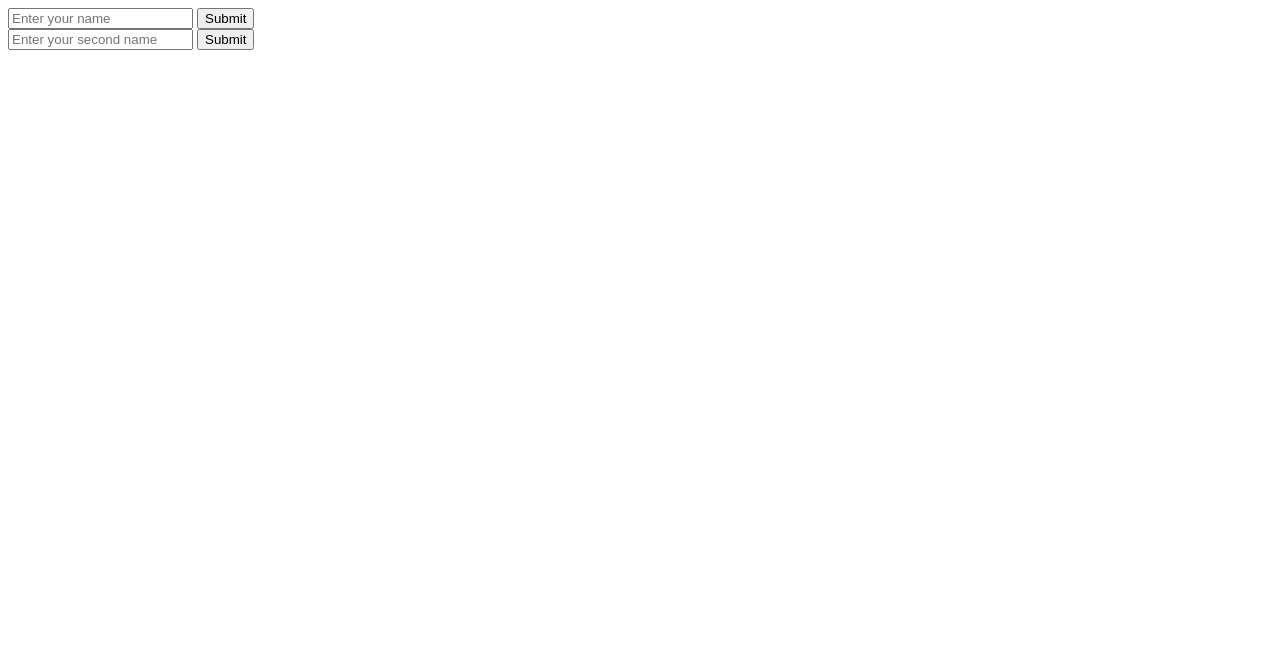
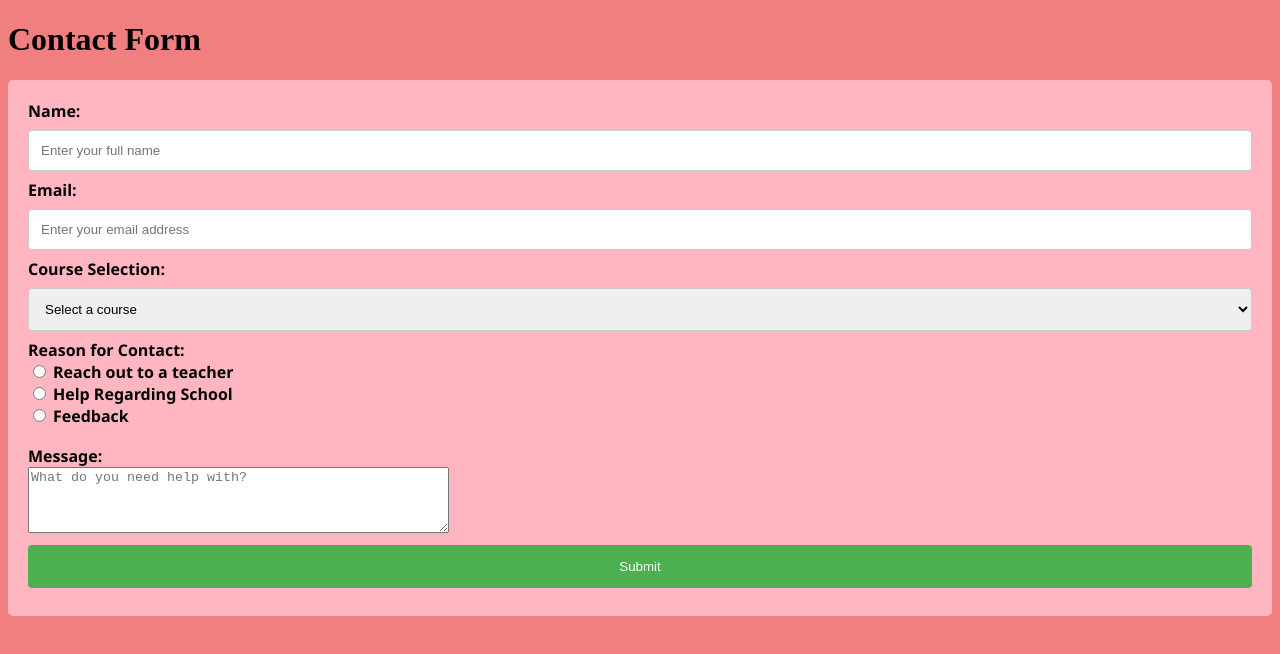
Before and after one commit to Omega-xisv3/Week8form, a plain HTML site: page index.html in a window 1280 px wide. Drawn offline with Linux system fonts and the light colour scheme.

Commit message:
Add files via upload

```diff
--- a/index.html
+++ b/index.html
@@ -3,14 +3,40 @@
 <head>
     <meta charset="UTF-8">
     <meta name="viewport" content="width=device-width, initial-scale=1.0">
-    <title>Document</title>
+    <title>Contact Form</title>
+    <link rel="stylesheet" href="w8.css">
 </head>
 <body>
-    <form action="Name"></form>
-    <input type="text" name="Name" placeholder="Enter your name">
+    <h1>Contact Form</h1>
+   <form action "https://formspree.io/f/mreyyjqk"
+    method="POST">
+    <label for = "fname">Name:</label>
+    <input type="text" id="fname" name="fname" placeholder="Enter your full name"> <br>
+
+    <label for = "email">Email:</label>
+    <input type="email" id="email" name="email" placeholder="Enter your email address"> <br>
+
+    <label for = "courses">Course Selection:</label>
+    <select name="courses" id="courses">
+        <option value="">Select a course</option>
+        <option value="course1">Course 1</option>
+        <option value="course2">Course 2</option>
+        <option value="course3">Course 3</option>
+        <option value="course4">Course 4</option>
+    </select><br>
+
+    <label for = "reason">Reason for Contact:</label>   <br>
+    <input type="radio" id="teacher" name="reason" value="teacher">
+    <label for="teacher">Reach out to a teacher</label><br>
+    <input type="radio" id="help" name="reason" value="help">
+    <label for="help">Help Regarding School</label><br>
+    <input type="radio" id="Questions?" name="reason" value="Questions?">
+    <label for="Questions?">Feedback</label><br>
+    <br>
+    <label for = "message">Message:</label><br>
+    <textarea id="message" name="message" rows="4" cols="50" placeholder="What do you need help with?"></textarea>
     <input type="submit" value="Submit">
-    <form action="Second Name"></form>
-    <input type="text" name="Second Name" placeholder="Enter your second name">
-    <input type="submit" value="Submit">
+
+   </form>
 </body>
 </html>
--- a/w8.css
+++ b/w8.css
@@ -1,3 +1,50 @@
-body {
+body{
     background-color: lightcoral;
 }
+label {
+    font-family: 'Segoe UI', Tahoma, Geneva, Verdana, sans-serif;
+    color: black;
+    font-size: medium;
+    font-weight: bold;
+}
+input[type=text], select {
+  width: 100%;
+  padding: 12px;
+  margin: 8px 0;
+  display: inline-block;
+  border: 1px solid #ccc;
+  border-radius: 4px;
+  box-sizing: border-box;
+}
+input[type=email] {
+    width: 100%;
+  padding: 12px;
+  margin: 8px 0;
+  display: inline-block;
+  border: 1px solid #ccc;
+  border-radius: 4px;
+  box-sizing: border-box;
+}
+input[type=submit] {
+  width: 100%;
+  background-color: #4CAF50;
+  color: white;
+  padding: 14px;
+  margin: 8px 0;
+  border: none;
+  border-radius: 4px;
+  cursor: pointer;
+}
+
+input[type=submit]:hover {
+  background-color: #45a049;
+}
+
+input[type=radio] {
+    color:#4CAF50
+}
+form {
+    border-radius: 5px;
+    background-color: lightpink;
+    padding: 20px;
+}
```
